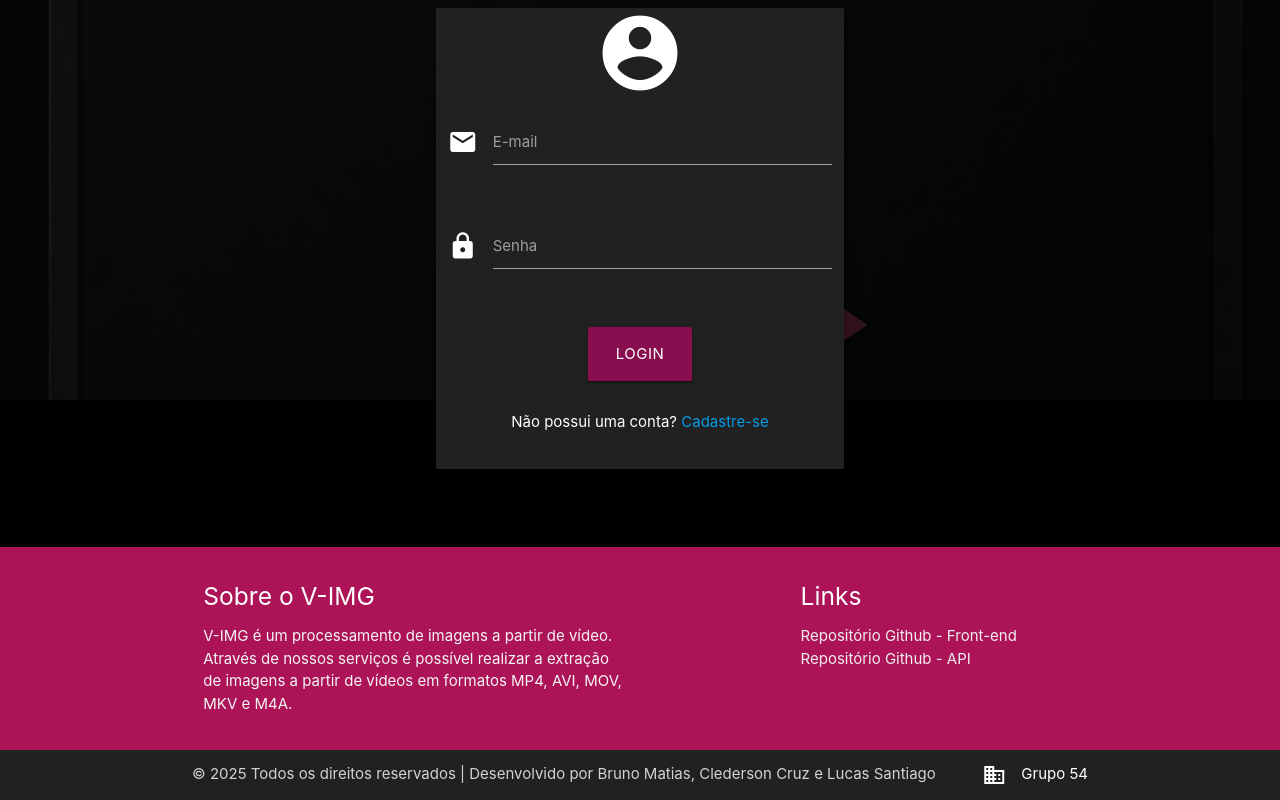
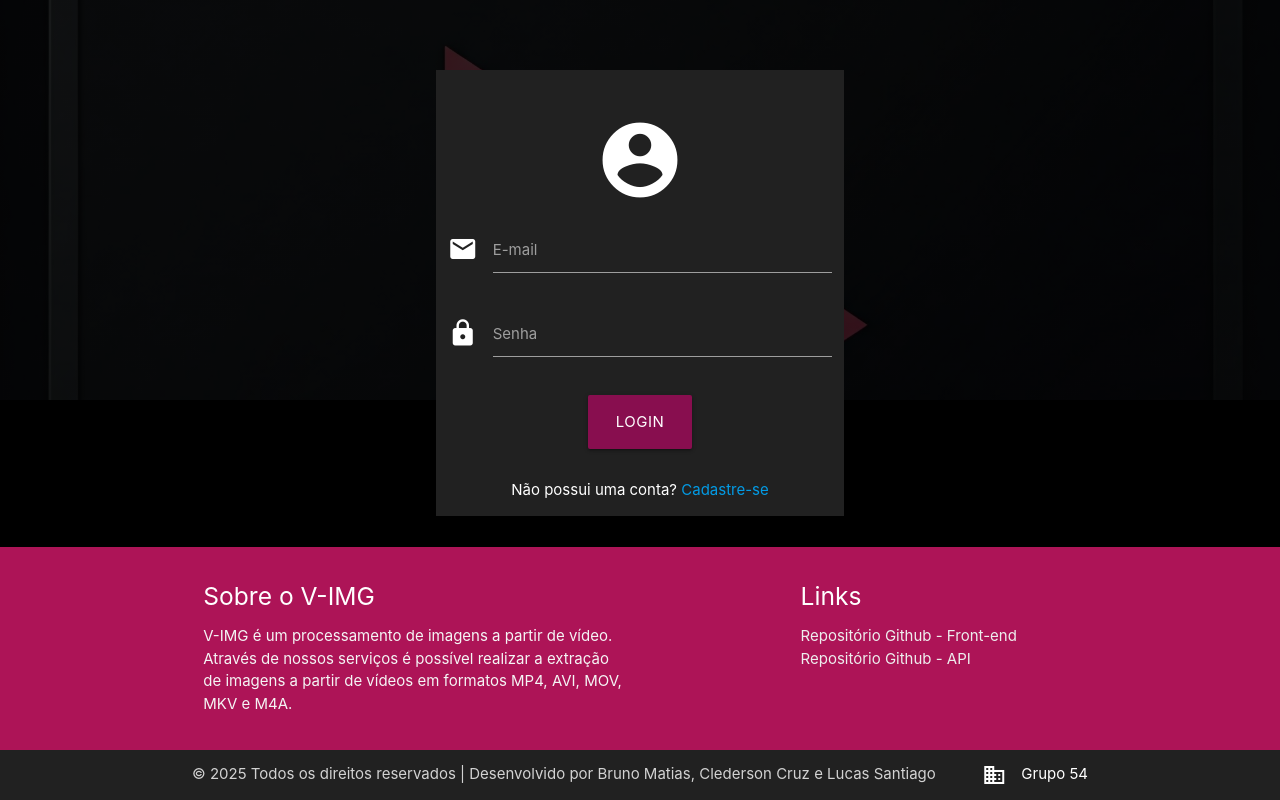
Before and after one commit to 6SOATGP54/hackathon-web, a Flask app: page / in a window 1280 px wide. Run offline with Flask 3, Linux system fonts and the light colour scheme.

Commit message:
update login layout

```diff
--- a/static/css/style.css
+++ b/static/css/style.css
@@ -41,3 +41,14 @@
 .btn-extract {
     border-radius: 5px;
 }
+
+.main-ghost {
+    height: 50px;
+    display: inline;
+    width: 100%;
+    margin: 10px;
+}
+
+.div-login .row {
+    margin-bottom: auto !important;
+}
--- a/templates/login.html
+++ b/templates/login.html
@@ -3,7 +3,9 @@
 {% block title %}V-IMG - Login{% endblock %}
 
 {% block custom_main %}
-<div class="row card grey darken-4">
+<div class="main-ghost"></div>
+<div class="div-login row grey darken-4">
+    <br><br>
     <div class="center grey darken-4"><i class="large material-icons">account_circle</i></div>
 
     <form class="col s12 form-login">
@@ -35,10 +37,7 @@
 {% endblock %}
 
 {% block main %}
+{% for i in range(5) %}
 <br>
-<br>
-<br>
-<br>
-<br>
-<br>
+{% endfor %}
 {% endblock %}
```
